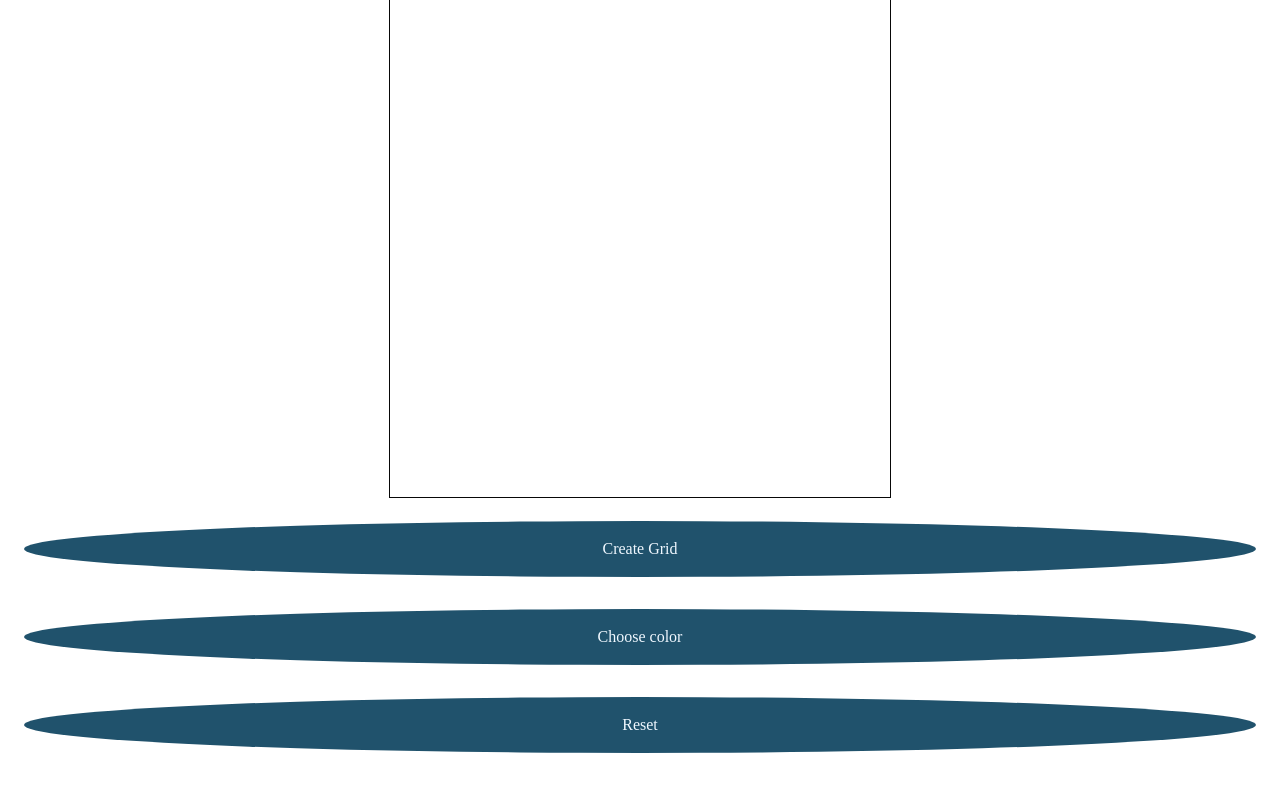
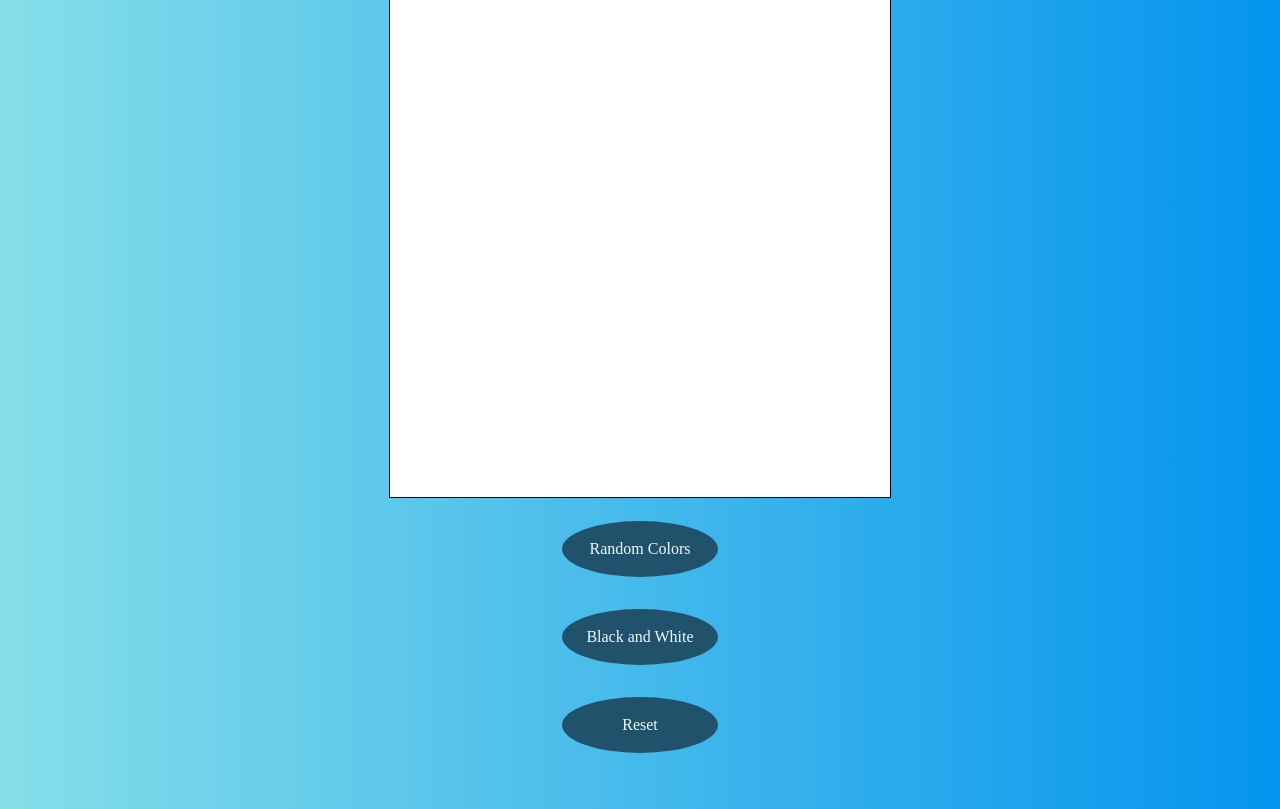
Before and after one commit to carlos0716/etch-a-sketch-2023, a plain HTML site: page index.html in a window 1280 px wide. Shown: the part 51-860 px from the top of the page. Drawn offline with Linux system fonts and the light colour scheme.

Commit message:
minor corrections

```diff
--- a/index.html
+++ b/index.html
@@ -8,14 +8,14 @@
         <script src="main.js" defer></script>
     </head>
     <body>
-        <div class="container">
+        <div class="main-container">
             <h1 class="header">Etch-a-Sketch</h1>
             <div id="grid-container" class="grid-container">
             </div>
             <div class="btn-container">
-                <button id="btn1" class="btn">Create Grid</button>
-                <button id="btn2" class="btn">Choose color</button>
-                <button id="btn3" class="btn">Reset</button>
+                <button id="btn1" class="btn" type="button">Random Colors</button>
+                <button id="btn2" class="btn" type="button">Black and White</button>
+                <button id="btn3" class="btn" type="button">Reset</button>
             </div>
         </div>
     </body>
```
